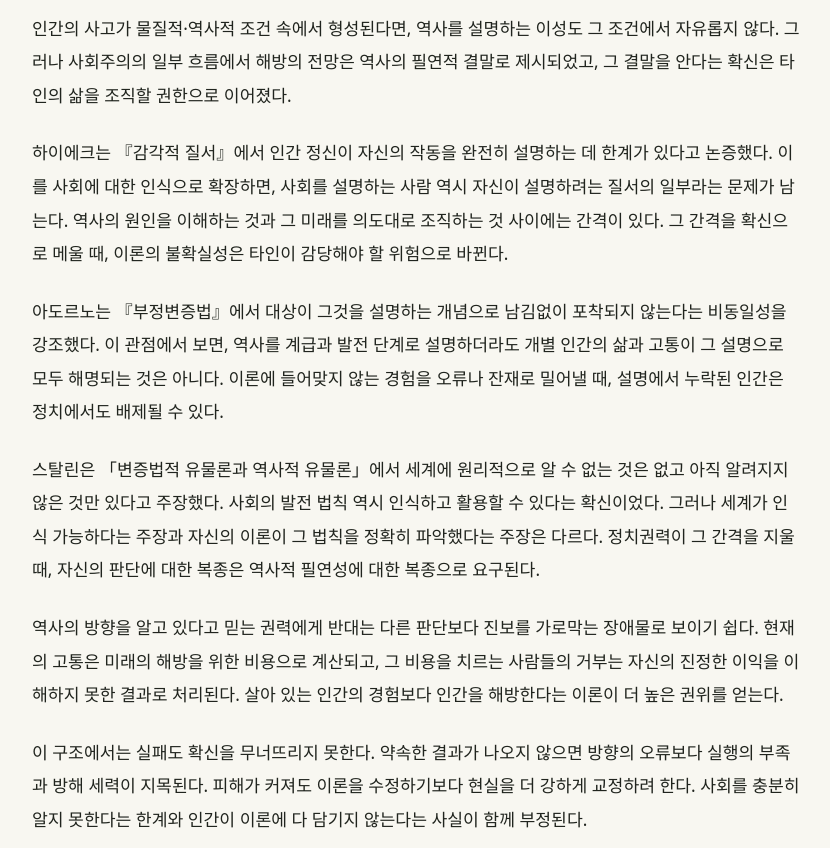
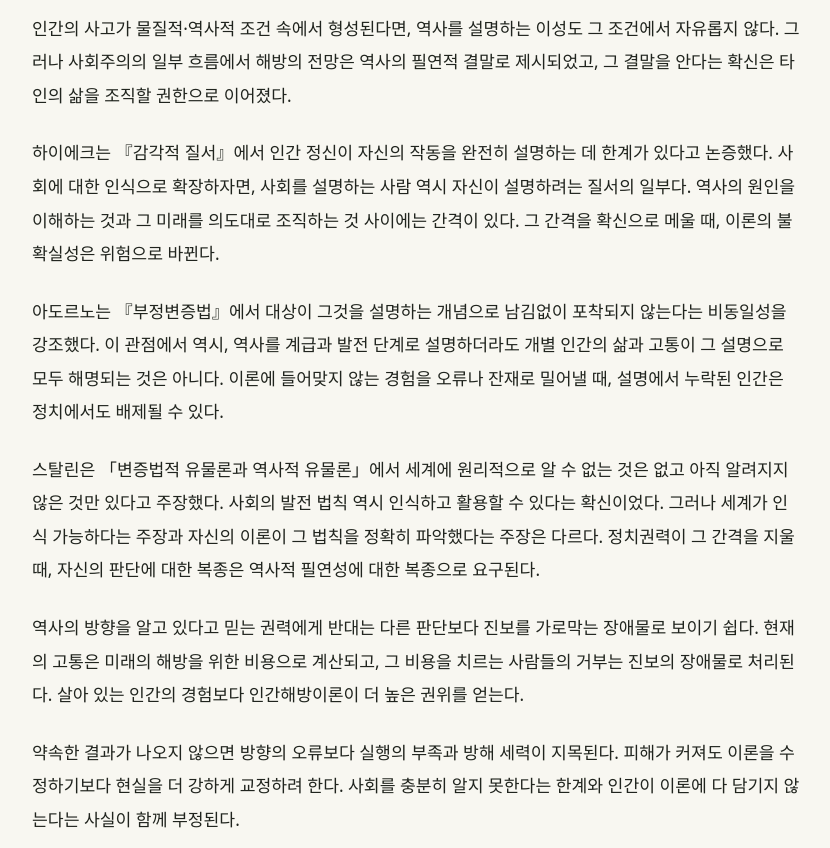
Before and after one commit to jinwook-chang/jinwook-chang.github.io, a Jekyll site: the page built from _articles/certainty-of-history.md, in a window 1280 px wide and 1400 px high, scrolled down 820 px. Shown: the part 119-967 px from the top of the window, without its empty margins (224-1054 px from the left). Built offline with Jekyll 4.4.1, drawn with Linux system fonts in a browser that asks for light colours; some of the changed text lies outside the part shown; grey boxes are pictures that could not be loaded.

Commit message:
Update certainty-of-history.md

```diff
--- a/_articles/certainty-of-history.md
+++ b/_articles/certainty-of-history.md
@@ -10,19 +10,19 @@
 
 인간의 사고가 물질적·역사적 조건 속에서 형성된다면, 역사를 설명하는 이성도 그 조건에서 자유롭지 않다. 그러나 사회주의의 일부 흐름에서 해방의 전망은 역사의 필연적 결말로 제시되었고, 그 결말을 안다는 확신은 타인의 삶을 조직할 권한으로 이어졌다.
 
-하이에크는 『감각적 질서』에서 인간 정신이 자신의 작동을 완전히 설명하는 데 한계가 있다고 논증했다. 이를 사회에 대한 인식으로 확장하면, 사회를 설명하는 사람 역시 자신이 설명하려는 질서의 일부라는 문제가 남는다. 역사의 원인을 이해하는 것과 그 미래를 의도대로 조직하는 것 사이에는 간격이 있다. 그 간격을 확신으로 메울 때, 이론의 불확실성은 타인이 감당해야 할 위험으로 바뀐다.
+하이에크는 『감각적 질서』에서 인간 정신이 자신의 작동을 완전히 설명하는 데 한계가 있다고 논증했다. 사회에 대한 인식으로 확장하자면, 사회를 설명하는 사람 역시 자신이 설명하려는 질서의 일부다. 역사의 원인을 이해하는 것과 그 미래를 의도대로 조직하는 것 사이에는 간격이 있다. 그 간격을 확신으로 메울 때, 이론의 불확실성은 위험으로 바뀐다.
 
-아도르노는 『부정변증법』에서 대상이 그것을 설명하는 개념으로 남김없이 포착되지 않는다는 비동일성을 강조했다. 이 관점에서 보면, 역사를 계급과 발전 단계로 설명하더라도 개별 인간의 삶과 고통이 그 설명으로 모두 해명되는 것은 아니다. 이론에 들어맞지 않는 경험을 오류나 잔재로 밀어낼 때, 설명에서 누락된 인간은 정치에서도 배제될 수 있다.
+아도르노는 『부정변증법』에서 대상이 그것을 설명하는 개념으로 남김없이 포착되지 않는다는 비동일성을 강조했다. 이 관점에서 역시, 역사를 계급과 발전 단계로 설명하더라도 개별 인간의 삶과 고통이 그 설명으로 모두 해명되는 것은 아니다. 이론에 들어맞지 않는 경험을 오류나 잔재로 밀어낼 때, 설명에서 누락된 인간은 정치에서도 배제될 수 있다.
 
 스탈린은 「변증법적 유물론과 역사적 유물론」에서 세계에 원리적으로 알 수 없는 것은 없고 아직 알려지지 않은 것만 있다고 주장했다. 사회의 발전 법칙 역시 인식하고 활용할 수 있다는 확신이었다. 그러나 세계가 인식 가능하다는 주장과 자신의 이론이 그 법칙을 정확히 파악했다는 주장은 다르다. 정치권력이 그 간격을 지울 때, 자신의 판단에 대한 복종은 역사적 필연성에 대한 복종으로 요구된다.
 
-역사의 방향을 알고 있다고 믿는 권력에게 반대는 다른 판단보다 진보를 가로막는 장애물로 보이기 쉽다. 현재의 고통은 미래의 해방을 위한 비용으로 계산되고, 그 비용을 치르는 사람들의 거부는 자신의 진정한 이익을 이해하지 못한 결과로 처리된다. 살아 있는 인간의 경험보다 인간을 해방한다는 이론이 더 높은 권위를 얻는다.
+역사의 방향을 알고 있다고 믿는 권력에게 반대는 다른 판단보다 진보를 가로막는 장애물로 보이기 쉽다. 현재의 고통은 미래의 해방을 위한 비용으로 계산되고, 그 비용을 치르는 사람들의 거부는 진보의 장애물로 처리된다. 살아 있는 인간의 경험보다 인간해방이론이 더 높은 권위를 얻는다.
 
-이 구조에서는 실패도 확신을 무너뜨리지 못한다. 약속한 결과가 나오지 않으면 방향의 오류보다 실행의 부족과 방해 세력이 지목된다. 피해가 커져도 이론을 수정하기보다 현실을 더 강하게 교정하려 한다. 사회를 충분히 알지 못한다는 한계와 인간이 이론에 다 담기지 않는다는 사실이 함께 부정된다.
+약속한 결과가 나오지 않으면 방향의 오류보다 실행의 부족과 방해 세력이 지목된다. 피해가 커져도 이론을 수정하기보다 현실을 더 강하게 교정하려 한다. 사회를 충분히 알지 못한다는 한계와 인간이 이론에 다 담기지 않는다는 사실이 함께 부정된다.
 
 <figure style="max-width: 440px; margin: 2rem auto; text-align: center;">
   <img src="https://upload.wikimedia.org/wikipedia/commons/f/fe/Angelus_Novus%2C_1920_-_Paul_Klee.jpg" alt="눈과 입을 크게 벌리고 날개를 펼친 천사의 형상" width="1316" height="1600" style="display: block; width: 100%; height: auto;">
   <figcaption>파울 클레, 《새로운 천사》(Angelus Novus, 1920), 이스라엘 박물관 소장. <a href="https://commons.wikimedia.org/wiki/File:Angelus_Novus,_1920_-_Paul_Klee.jpg">Wikimedia Commons</a> · 퍼블릭 도메인.</figcaption>
 </figure>
 
-비극은 잘못된 판단에 그치지 않는다. 그 판단을 수정하고 멈출 통로까지 닫는 데 있다. 해방될 미래의 인간을 대신해 말하는 권력이, 지금 고통받는 인간의 목소리를 무지와 저항으로 판정한다. 미래는 아직 도착하지 않았지만, 그 이름으로 요구되는 희생은 현재의 사람들에게 돌아간다.
+해방될 미래의 인간을 대신해 말하는 권력이, 지금 고통받는 인간의 목소리를 무지와 저항으로 판정한다.
```
